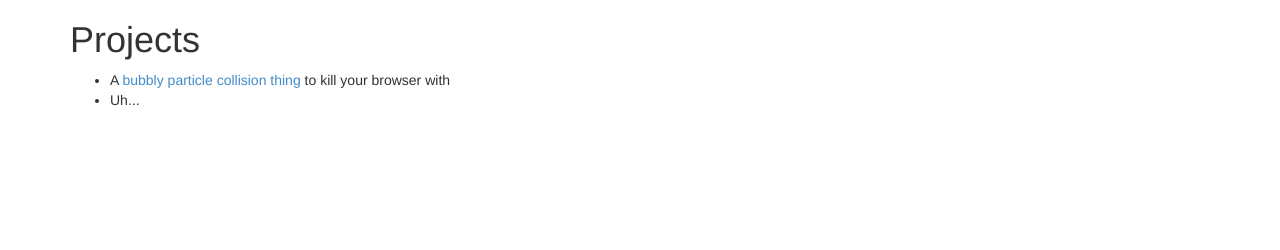
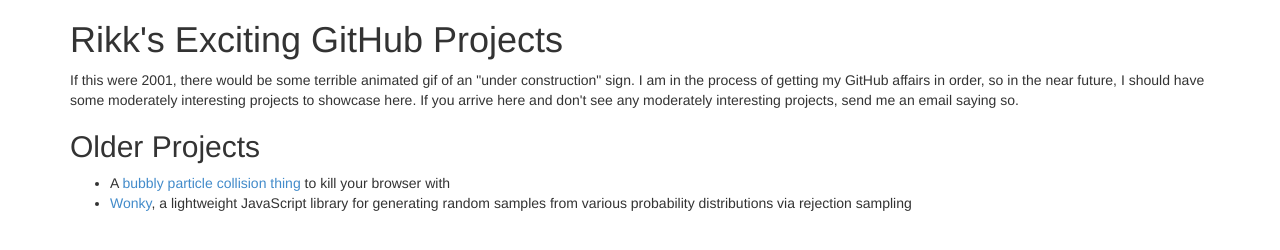
Before and after one commit to rikkhill/old.root.github, a plain HTML site: page index.html in a window 1280 px wide. Drawn offline with Linux system fonts and the light colour scheme.

Commit message:
Changed index page

```diff
--- a/index.html
+++ b/index.html
@@ -4,7 +4,7 @@
     <meta charset="utf-8">
     <meta http-equiv="X-UA-Compatible" content="IE=edge">
     <meta name="viewport" content="width=device-width, initial-scale=1">
-    <title> Teleological Telly </title>
+    <title>Rikk's Exciting GitHub Projects</title>
 
     <!-- Bootstrap -->
     <link href="css/bootstrap.min.css" rel="stylesheet">
@@ -17,11 +17,15 @@
     <![endif]-->
   </head>
   <body>
-    <div class='container'><h1>Projects</h1></div>
+    <div class='container'><h1>Rikk's Exciting GitHub Projects</h1></div>
+    <div class='container'>
+        If this were 2001, there would be some terrible animated gif of an "under construction" sign. I am in the process of getting my GitHub affairs in order, so in the near future, I should have some moderately interesting projects to showcase here. If you arrive here and don't see any moderately interesting projects, send me an email saying so.
+    </div>
+    <div class='container'><h2>Older Projects</h2></div>
     <div class='container'>
       <ul>
         <li>A <a href='./jsbubble/'>bubbly particle collision thing</a> to kill your browser with</li>
-        <li>Uh...</li>
+        <li><a href='https://github.com/rikkhill/wonky'>Wonky</a>, a lightweight JavaScript library for generating random samples from various probability distributions via rejection sampling</li>
       </ul>
     </div>
     <!-- jQuery (necessary for Bootstrap's JavaScript plugins) -->
```
